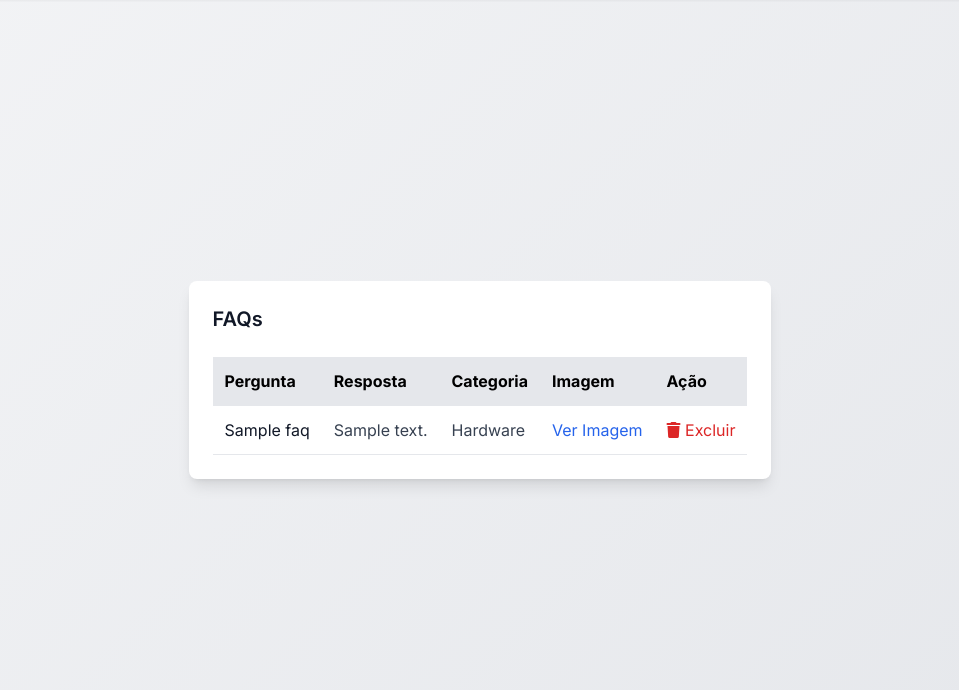
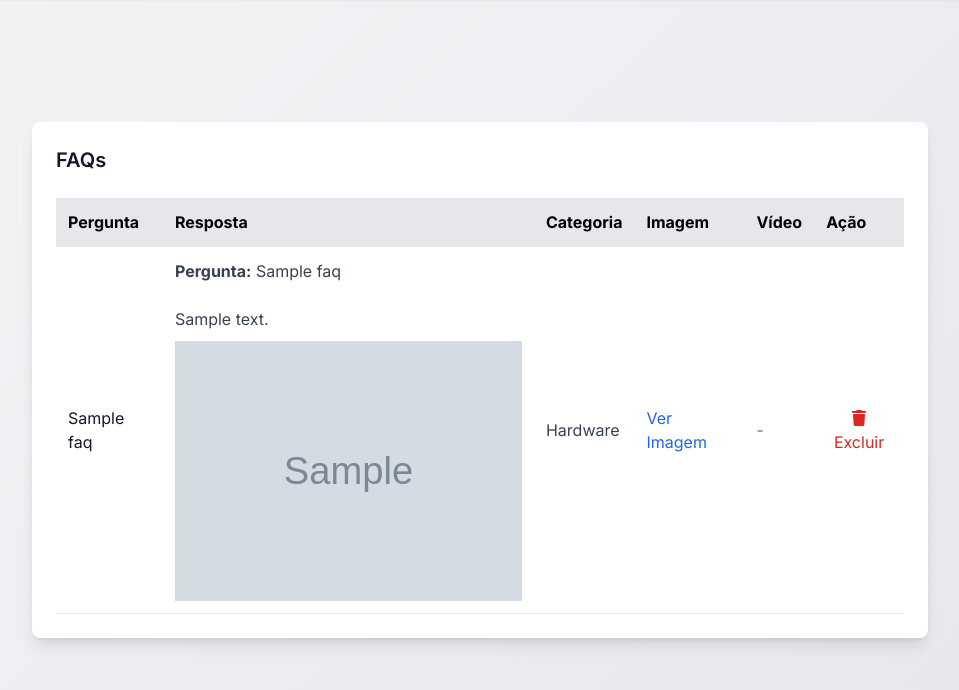
Before and after one commit to AlexandreCalmonJr/service_desk_chat_moderno, a Flask app: page /faqs in a window 1280 px wide. Shown: the part 60-750 px from the top of the page, without its empty margins (160-1119 px from the left). Run offline with Flask 3, Linux system fonts and the light colour scheme; a user stored in the database is signed in; tables that the repository leaves empty hold one stand-in row (values such as "Sample post"); grey boxes marked "Sample" are stand-in pictures; some libraries are stand-ins or nearby versions.

Commit message:
teste video e imagem

```diff
--- a/templates/faqs.html
+++ b/templates/faqs.html
@@ -46,6 +46,7 @@
                             <th class="p-3 border-b dark:border-gray-600">Resposta</th>
                             <th class="p-3 border-b dark:border-gray-600">Categoria</th>
                             <th class="p-3 border-b dark:border-gray-600">Imagem</th>
+                            <th class="p-3 border-b dark:border-gray-600">Vídeo</th>
                             <th class="p-3 border-b dark:border-gray-600">Ação</th>
                         </tr>
                     </thead>
@@ -54,11 +55,18 @@
                             {% for faq in faqs %}
                                 <tr class="hover:bg-gray-100 dark:hover:bg-gray-800">
                                     <td class="p-3 border-b dark:border-gray-600 text-gray-900 dark:text-gray-100">{{ faq.question }}</td>
-                                    <td class="p-3 border-b dark:border-gray-600 text-gray-700 dark:text-gray-300">{{ faq.answer }}</td>
+                                    <td class="p-3 border-b dark:border-gray-600 text-gray-700 dark:text-gray-300">{{ faq.formatted_answer | safe }}</td>
                                     <td class="p-3 border-b dark:border-gray-600 text-gray-700 dark:text-gray-300">{{ faq.category.name }}</td>
                                     <td class="p-3 border-b dark:border-gray-600">
                                         {% if faq.image_url %}
                                             <a href="{{ faq.image_url }}" target="_blank" class="text-blue-600 dark:text-blue-400 hover:underline">Ver Imagem</a>
+                                        {% else %}
+                                            <span class="text-gray-500 dark:text-gray-400">-</span>
+                                        {% endif %}
+                                    </td>
+                                    <td class="p-3 border-b dark:border-gray-600">
+                                        {% if faq.video_url %}
+                                            <a href="{{ faq.video_url }}" target="_blank" class="text-blue-600 dark:text-blue-400 hover:underline">Ver Vídeo</a>
                                         {% else %}
                                             <span class="text-gray-500 dark:text-gray-400">-</span>
                                         {% endif %}
@@ -74,7 +82,7 @@
                             {% endfor %}
                         {% else %}
                             <tr>
-                                <td colspan="5" class="p-3 text-center text-gray-600 dark:text-gray-400">Nenhuma FAQ cadastrada.</td>
+                                <td colspan="6" class="p-3 text-center text-gray-600 dark:text-gray-400">Nenhuma FAQ cadastrada.</td>
                             </tr>
                         {% endif %}
                     </tbody>
```
Also changed, not shown: templates/chat.html (+12 -1 lines).
